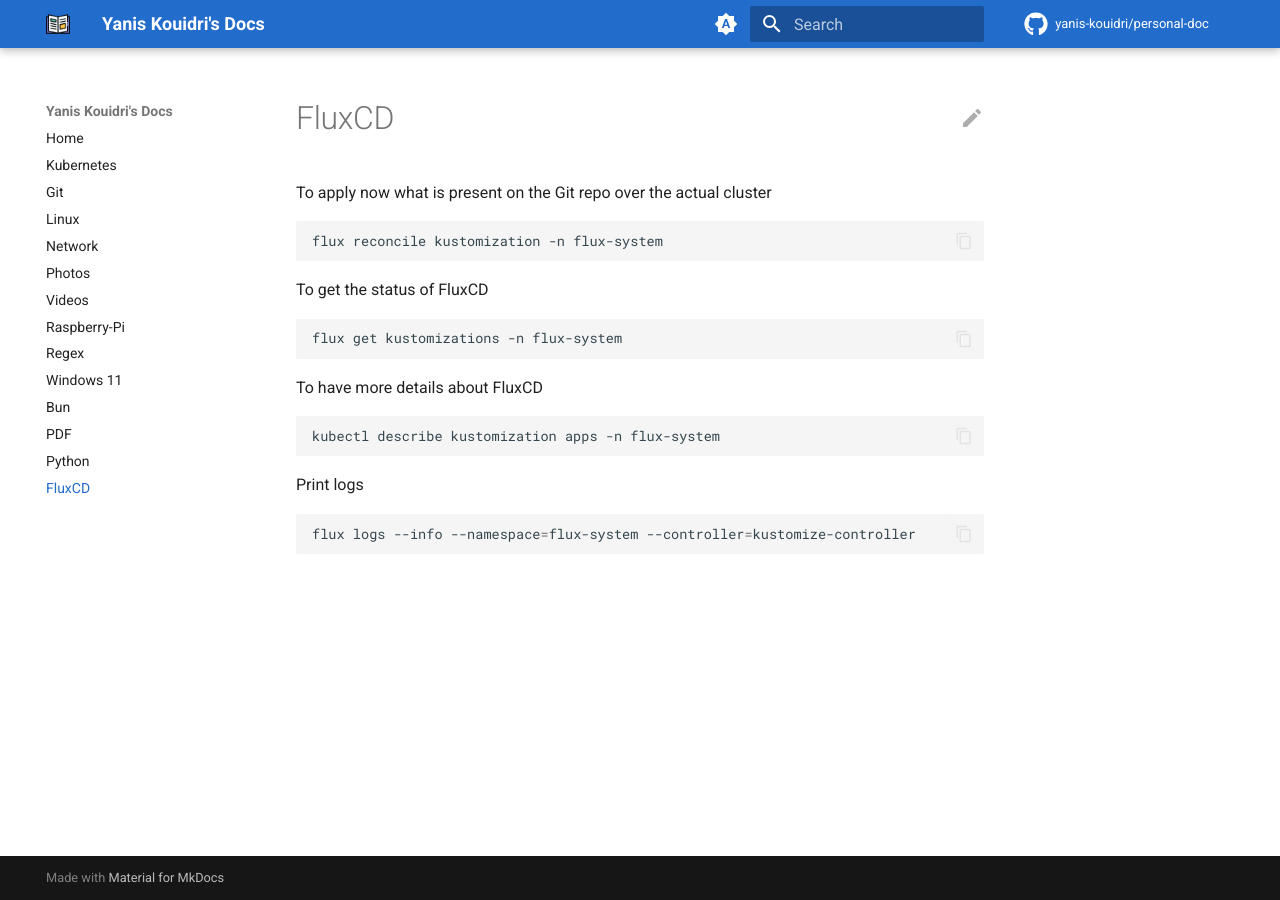
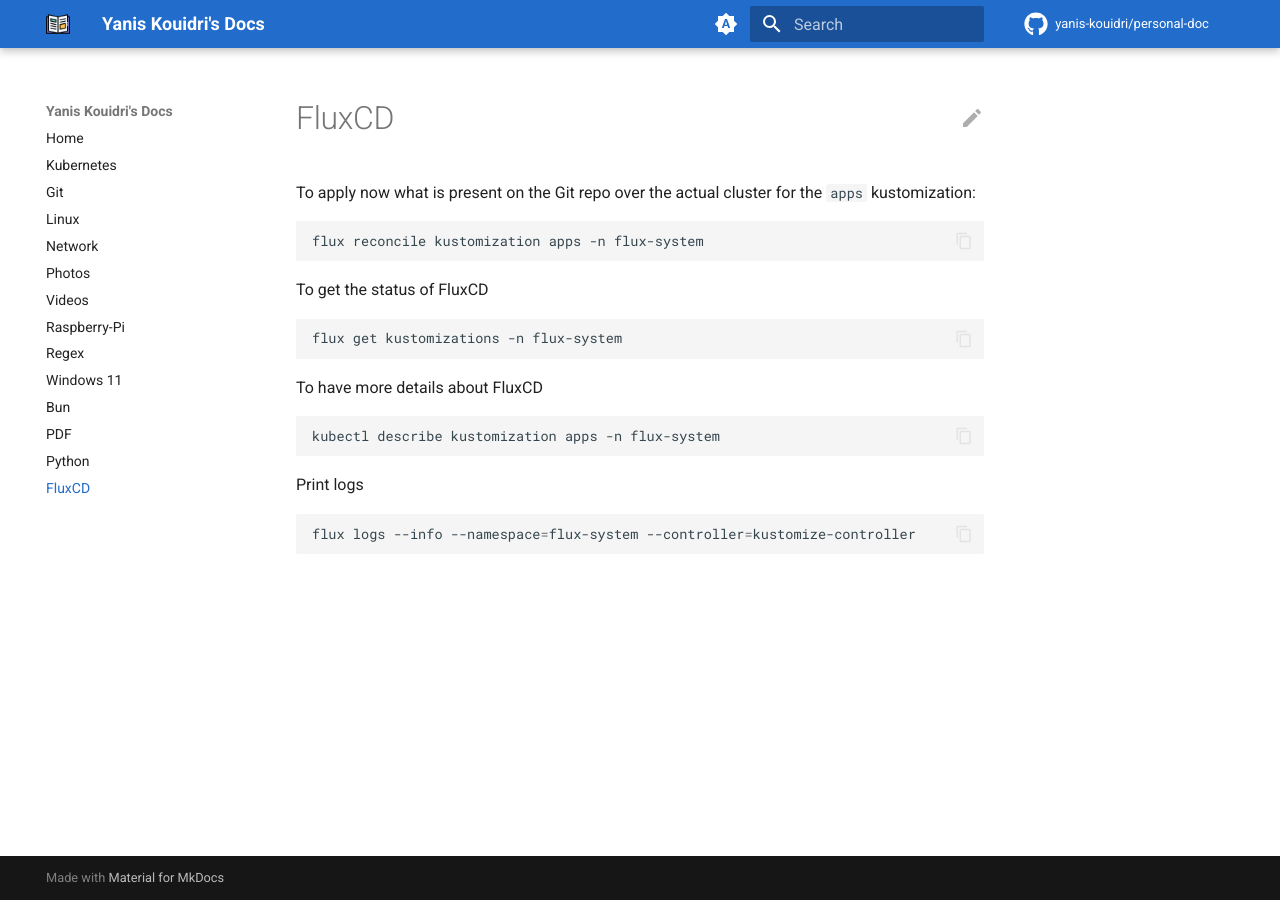
Before and after one commit to Yanis-Kouidri/personal-doc, an MkDocs documentation site: the page built from docs/fluxcd.md, in a window 1280 px wide. Built offline with MkDocs 1.6.1 and Material for MkDocs 9.7.7, drawn with Linux system fonts in a browser that asks for light colours; comment, search, counter and statistics services are not loaded.

Commit message:
Update FluxCD command to include 'apps' kustomization
Specify the kustomization name in the FluxCD command.

````diff
--- a/docs/fluxcd.md
+++ b/docs/fluxcd.md
@@ -1,9 +1,9 @@
 # FluxCD
 
-To apply now what is present on the Git repo over the actual cluster
+To apply now what is present on the Git repo over the actual cluster for the `apps` kustomization:
 
 ```bash
-flux reconcile kustomization -n flux-system
+flux reconcile kustomization apps -n flux-system
 ```
 
 To get the status of FluxCD
````
